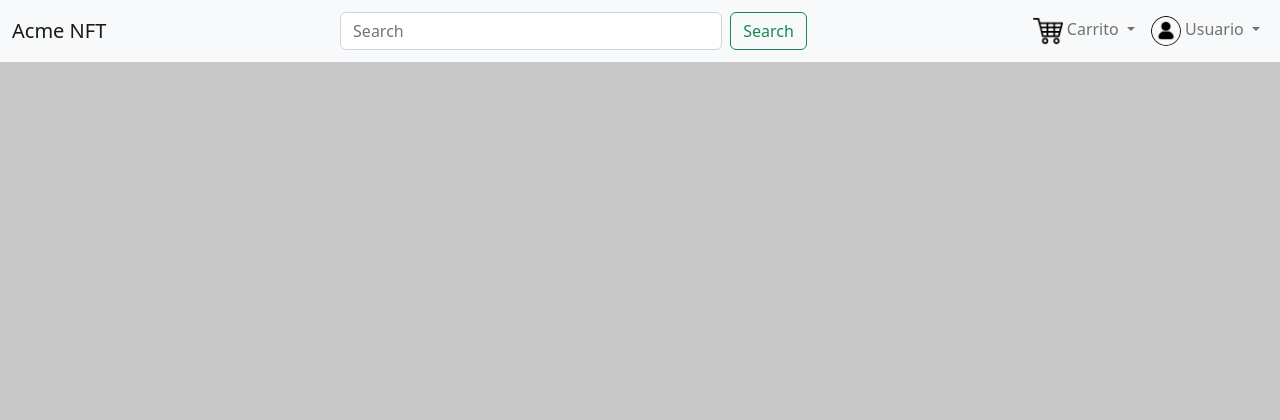
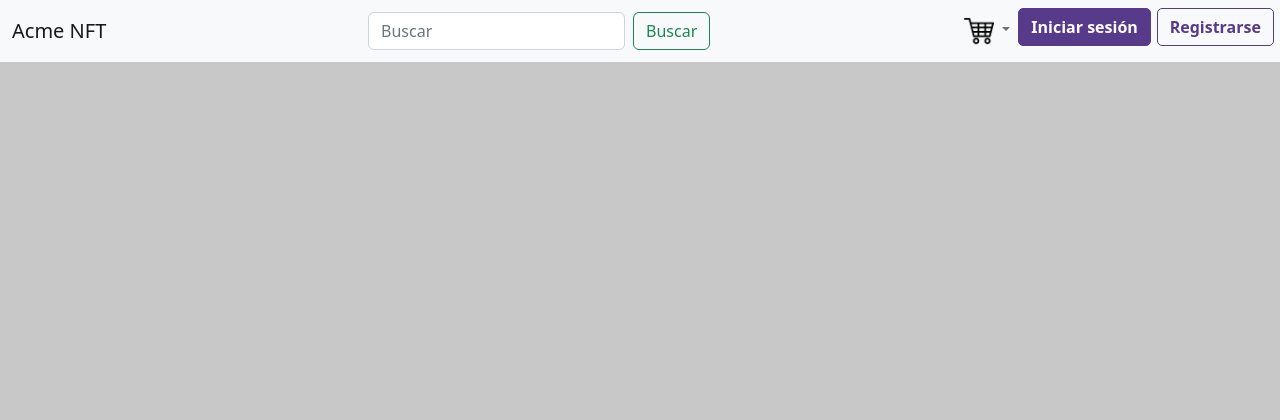
Before and after one commit to PGPI-G3-06/Acme-NFT, a Django app: page / in a window 1280 px wide. Shown: the top 420 px of the page. Run offline with Django 4.2, Linux system fonts and the light colour scheme; data that the repository does not hold is empty; some libraries are stand-ins or nearby versions.

Commit message:
FEAT: USUARIOS EN CABECERA
En la cabecera ahora hay un nuevo menú desplegable. Corrección de errores y otras mejoras

```diff
--- /dev/null
+++ b/acme_nft/acme_nft_app/static/css/base.css
@@ -0,0 +1,42 @@
+.class-btn, .class-btn-reversed{
+    justify-content: center;
+    display: inline-block;
+    color: #fff;
+    background: #573b8a;
+    font-size: 1em;
+    font-weight: bold;
+    outline: none;
+    border: none;
+    border-radius: 5px;
+    transition: .2s ease-in;
+    cursor: pointer;
+    border: 1px solid #573b8a;
+    white-space: nowrap;
+    text-align: center;
+    margin-right: 5%;
+
+}
+
+.class-btn-reversed {
+    background: transparent;
+    color: #573b8a;
+    margin-left: 5%;
+}
+
+.class-btn:hover{
+    background: #6d44b8;
+    color: #fff;
+    border: 1px solid #573b8a;
+}
+
+.class-btn-reversed:hover{
+    background: white;
+    color: #573b8a;
+    border: 1px solid #573b8a;
+}
+
+@media screen and (max-width: 991px) {
+    .class-search-form{
+        width: 100%;
+    }
+}
--- a/acme_nft/acme_nft_app/templates/base.html
+++ b/acme_nft/acme_nft_app/templates/base.html
@@ -1,7 +1,7 @@
 {% load static %}
 
 <!DOCTYPE html>
-<html lang="en">
+<html lang="es">
 <head>
     <title>Acme NFT</title>
     <meta charset="UTF-8">
@@ -11,6 +11,7 @@
     <link type="text/css" rel="stylesheet"href="{% static 'css/bootstrap-vue.css' %}" />
     <link href="{% static 'css/bootstrap-5.2.2-min.css' %}" rel="stylesheet">
     <link href="{% static 'css/bootstrap-docs.css'%}" rel="stylesheet">
+    <link rel="stylesheet" href="{% static 'css/base.css' %}">
     <script src="{% static 'js/fontawesome.js' %}" crossorigin="anonymous"></script>
     <script src="{% static 'js/bootstrap.js' %}"></script>
     {% block extrahead %}
@@ -24,17 +25,18 @@
                 <button class="navbar-toggler" type="button" data-bs-toggle="collapse" data-bs-target="#navbarToggler" aria-controls="navbarToggler" aria-expanded="false" aria-label="Toggle navigation">
                     <span class="navbar-toggler-icon"></span>
                 </button>
-            <div class="collapse navbar-collapse" id="navbarToggler">
-                <div style="width: 35%"></div>
-                <form class="d-flex w-75" role="search">
-                    <input class="form-control me-2" type="search" placeholder="Search" aria-label="Search">
-                    <button class="btn btn-outline-success" type="submit">Search</button>
+                <div class="collapse navbar-collapse" id="navbarToggler" style="justify-content: space-between; width: 100%">
+                    <div class="d-flex w-100 justify-content-center">
+                        <form class="d-flex class-search-form" role="search">
+                            <input class="form-control me-2" type="search" placeholder="Buscar" aria-label="Search">
+                            <button class="btn btn-outline-success" type="submit">Buscar</button>
                         </form>
-                <div style="width: 35%"></div>
-                <ul class="navbar-nav me-auto mb-2 mb-lg-0 ">
+                    </div>
+                    <div class="d-flex justify-content-end">
+                        <ul class="navbar-nav w-100">
                             <li class="nav-item dropdown">
                                 <a class="nav-link dropdown-toggle" href="#" role="button" data-bs-toggle="dropdown" aria-expanded="false">
-                        <img width="30px" height="30px" alt="imagen de perfil" src={% static 'images/cart.png' %}/> Carrito
+                                <img width="30px" height="30px" alt="imagen de perfil" src={% static 'images/cart.png' %}/>
                                 </a>
                                 <ul class="dropdown-menu">
                                 <li><a class="dropdown-item" href="#">Producto 1</a></li>
@@ -43,18 +45,33 @@
                                 <li><a class="dropdown-item" href="#">Total/Comprar</a></li>
                                 </ul>
                             </li>
+                            {% if user.is_authenticated %}
                             <li class="nav-item dropdown">
                                 <a class="nav-link dropdown-toggle" href="#" role="button" data-bs-toggle="dropdown" aria-expanded="false">
                                     <img style="border-radius: 50px" width="30px" height="30px" alt="imagen de perfil" src={% static 'images/profile.png' %}/> Usuario
                                 </a>
                                 <ul class="dropdown-menu">
-                        <li><a class="dropdown-item" href="#">Opción 1</a></li>
-                        <li><a class="dropdown-item" href="#">Opción 2</a></li>
+                                    <li><a class="dropdown-item" href="/profile">Perfil</a></li>
+                                    <li><a class="dropdown-item" href="/addresses">Direcciones</a></li>
+                                    <li><a class="dropdown-item" href="/orders/live">Seguimiento</a></li>
+                                    <li><a class="dropdown-item" href="/orders">Historial</a></li>
+                                    <li><a class="dropdown-item" href="/wishlist">Lista de deseos</a></li>
                                     <li><hr class="dropdown-divider"></li>
-                        <li><a class="dropdown-item" href="#">Cerrar sesión</a></li>
+                                    <li><a class="dropdown-item" href="/signout">Cerrar sesión</a></li>
                                 </ul>
                             </li>
+                            {% else %}
+                            <div class="d-flex justify-content-between">
+                                <li class="nav-item">
+                                    <button type="button" class="btn class-btn" onclick="window.location.href='/signin'">Iniciar sesión</button>
+                                </li>
+                                <li class="nav-item">
+                                    <button type="button" class="btn class-btn-reversed" onclick="window.location.href='/signup'">Registrarse</button>
+                                </li>
+                            </div>
+                            {% endif %}
                         </ul>
+                    </div>
                 </div>
             </div>
         </nav>
--- a/acme_nft/acme_nft_app/templates/error.html
+++ b/acme_nft/acme_nft_app/templates/error.html
@@ -1,5 +1,5 @@
 <!DOCTYPE html>
-<html>
+<html lang="es">
 <head>
   {% load static %}
 	<title>Acme NFT</title>
--- a/acme_nft/acme_nft_app/templates/hello.html
+++ b/acme_nft/acme_nft_app/templates/hello.html
@@ -1,5 +1,5 @@
 <!DOCTYPE html>
-<html>
+<html lang="es">
 <head>
   {% load static %}
 	<title>Acme NFT</title>
--- a/acme_nft/acme_nft_app/templates/login.html
+++ b/acme_nft/acme_nft_app/templates/login.html
@@ -1,5 +1,5 @@
 <!DOCTYPE html>
-<html>
+<html lang="es">
 <head>
   {% load static %}
 	<title>Acme NFT</title>
@@ -12,7 +12,7 @@
 		<input type="checkbox" id="chk" aria-hidden="true">
 
 			{% if are_errors %}
-				<div class="signup">
+			<div class="signup">
 				<form action="/register" method="POST">
           			{% csrf_token %}
 					<label for="chk" aria-hidden="true">Sign up</label>
@@ -26,7 +26,7 @@
 			</div>
 
 			{% else %}
-				<div class="signup">
+			<div class="signup">
 				<form action="/register" method="POST">
           			{% csrf_token %}
 					<label for="chk" aria-hidden="true">Sign up</label>
--- a/acme_nft/acme_nft_app/templates/new-address.html
+++ b/acme_nft/acme_nft_app/templates/new-address.html
@@ -1,5 +1,5 @@
 <!DOCTYPE html>
-<html>
+<html lang="es">
 <head>
   {% load static %}
 	<title>Acme NFT</title>
--- a/acme_nft/acme_nft_app/templates/profile.html
+++ b/acme_nft/acme_nft_app/templates/profile.html
@@ -1,5 +1,5 @@
 <!DOCTYPE html>
-<html>
+<html lang="es">
 <head>
   {% load static %}
 	<title>Acme NFT</title>
--- a/acme_nft/acme_nft_app/templates/show-address.html
+++ b/acme_nft/acme_nft_app/templates/show-address.html
@@ -1,5 +1,5 @@
 <!DOCTYPE html>
-<html>
+<html lang="es">
 <head>
   {% load static %}
 	<title>Acme NFT</title>
--- a/acme_nft/acme_nft_app/templates/update-address.html
+++ b/acme_nft/acme_nft_app/templates/update-address.html
@@ -1,5 +1,5 @@
 <!DOCTYPE html>
-<html>
+<html lang="es">
 <head>
   {% load static %}
 	<title>Acme NFT</title>
--- a/acme_nft/acme_nft_app/urls.py
+++ b/acme_nft/acme_nft_app/urls.py
@@ -7,10 +7,10 @@ urlpatterns = [
     # Product detail
     path('product/<int:product_id>', views.product_detail, name="product_detail"),
     # Login page
-    path("login-page", views.login_page, name="login_page"),
-    path("register", views.register, name="register"),
+    path("signin", views.signin, name="signin"),
+    path("signup", views.signup, name="signup"),
     path("login", views.login, name="login"),
-    path("logout", views.logout, name="logout"),
+    path("signout", views.signout, name="signout"),
     # cart
     path("cart/add/<int:product_id>", views.add_to_cart, name="add_to_cart"),
     # wishlist
--- a/acme_nft/acme_nft_app/views.py
+++ b/acme_nft/acme_nft_app/views.py
@@ -53,7 +53,7 @@ def index(request):
                                                 }
                 )
 
-def login_page(request):
+def signin(request):
     return render(request, "login.html", context={})
 
 def product_detail(request, product_id):
@@ -94,12 +94,12 @@ def login(request):
     else:
         return HttpResponseRedirect(reverse("acme-nft:error"))
 
-def logout(request):
+def signout(request):
 
     auth.logout(request)
     return HttpResponseRedirect(reverse("acme-nft:index"))
 
-def register(request):
+def signup(request):
 
     if request.method == "POST":
 
```
Lines whose indentation alone changed are shown as unchanged.
